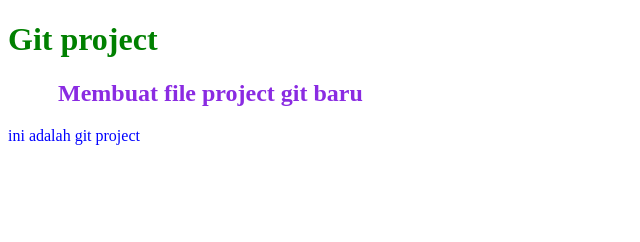
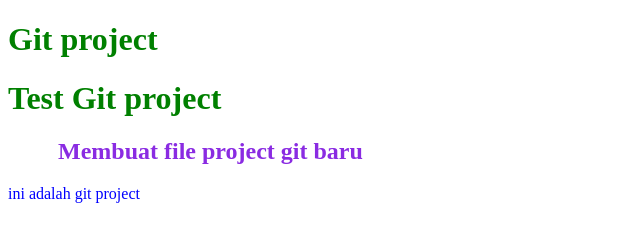
Before and after one commit to wildankrisnah/web_git, a plain HTML site: page index.html in a window 1280 px wide. Shown: the whole page, without its empty margins (0-640 px from the left). Drawn offline with Linux system fonts and the light colour scheme.

Commit message:
add teks

```diff
--- a/index.html
+++ b/index.html
@@ -9,6 +9,7 @@
 <body>
     <div class="card">
         <h1>Git project</h1>
+        <h1>Test Git project</h1>
     <h2>Membuat file project git baru</h2>
     <p>ini adalah git project</p>
     </div>
```
